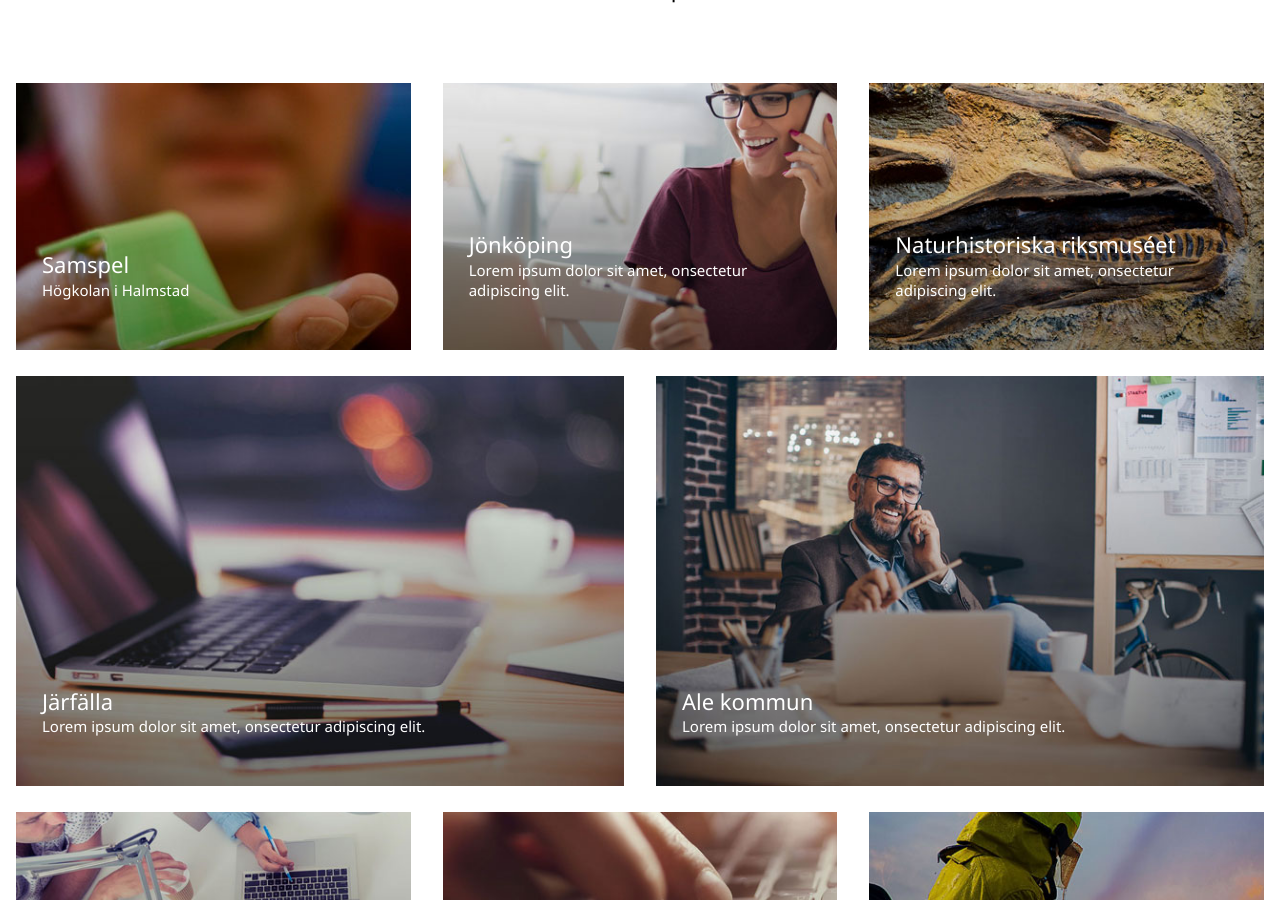
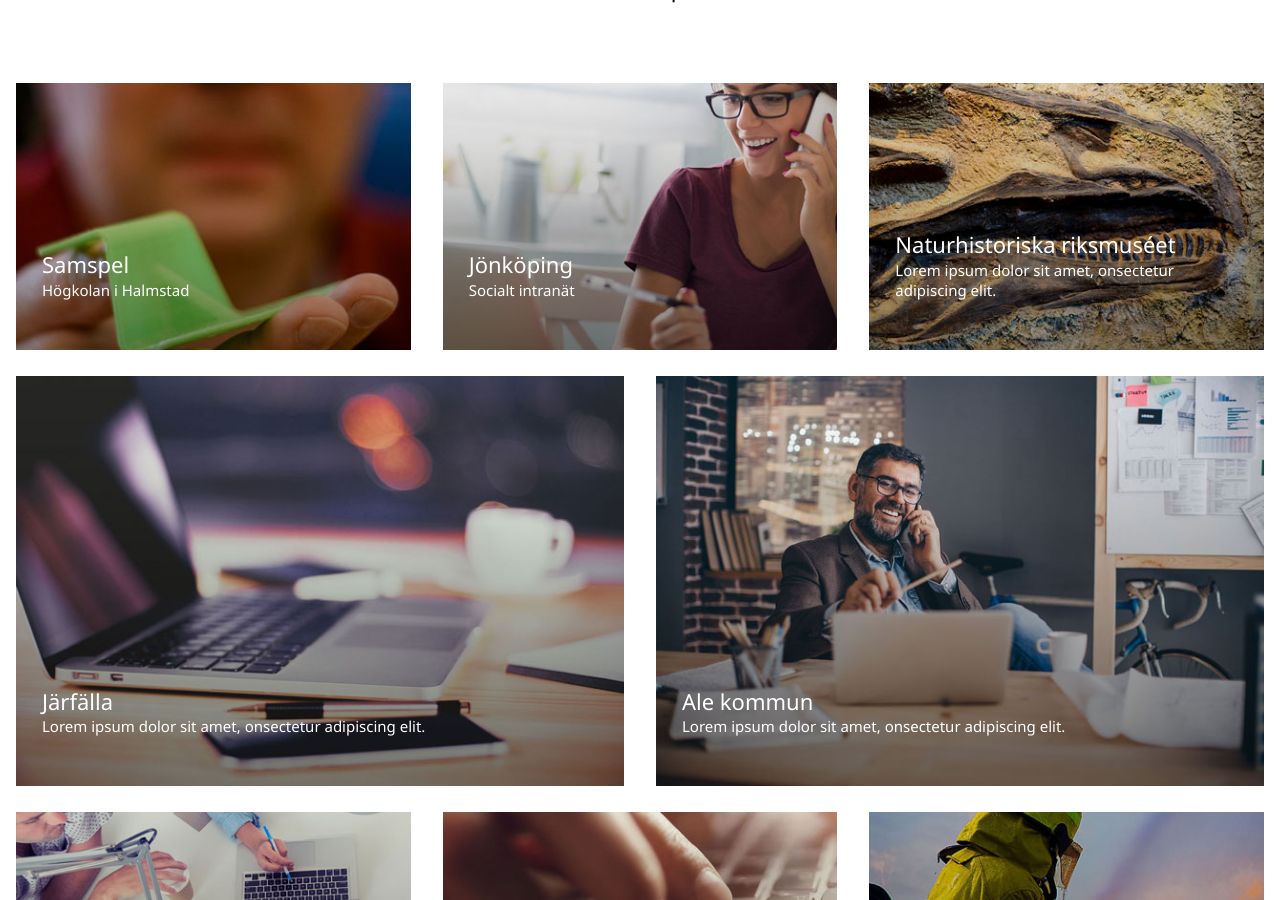
Before and after one commit to BouvetStockholmAB/sv, a Jekyll site: the page built from index.md, in a window 1280 px wide and 900 px high, scrolled down 1295 px. Built offline with Jekyll 4.4.1, drawn with Linux system fonts in a browser that asks for light colours; some web fonts are replaced; part of the change alters nothing that is shown.

Commit message:
Ändrat i preamble för Jönköping

```diff
--- a/_data/blocks.json
+++ b/_data/blocks.json
@@ -16,10 +16,10 @@
     },
     "jonkoping": {
         "heading": "Jönköping",
-        "text": "Lorem ipsum dolor sit amet, onsectetur adipiscing elit.",
+        "text": "Socialt intranät",
         "article": {
             "heading": "Jönköping",
-            "preamble": "<p>Lorem ipsum dolor sit amet, onsectetur adipiscing elit. Nulla non magna id lacus semper elementum in ac eros.</p>",
+            "preamble": "<p>Intranätet ska vara en naturlig startpunkt för samtliga medarbetare i Järfälla kommun. Det ska göra verksamhetssystem och verktyg tillgängliga för alla medarbetare baserat på behov och behörighet. Intranätet ska främja samarbete mellan medarbetare inom Järfälla kommun oavsett organisationstillhörighet.</p>",
             "html": "<p>Nulla non magna id lacus semper elementum in ac eros...Lorem ipsum dolor sit amet, onsectetur adipiscing elit. Nulla non magna id lacus semper elementum in ac eros. Lorem ipsum dolor sit amet, onsectetur adipiscing elit. Nulla non magna id lacus semper elementum in ac eros...Lorem ipsum dolor sit amet, onsectetur adipiscing elit.</p>",
             "links": [
                 { "href": "#", "text": "Länk?" }
```
